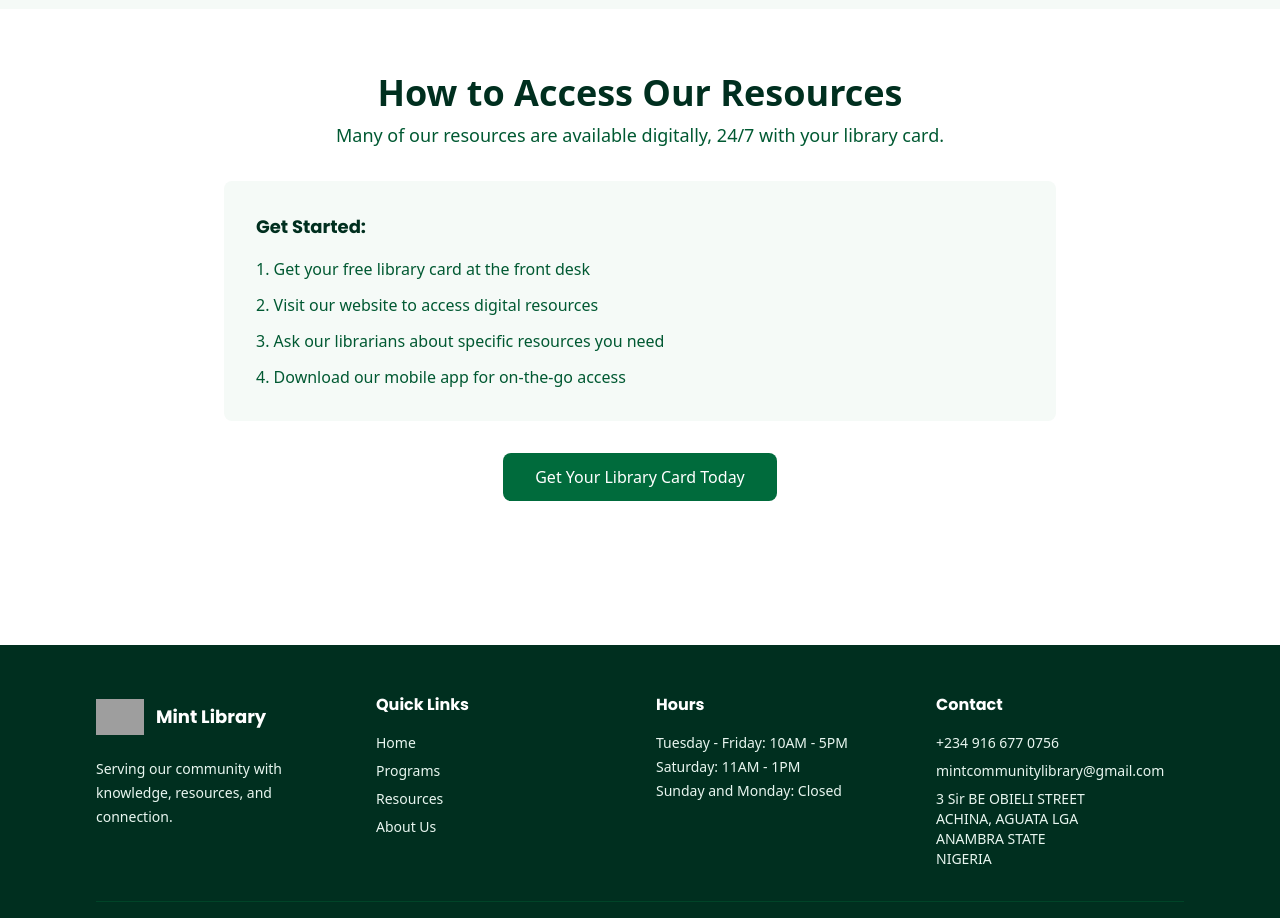
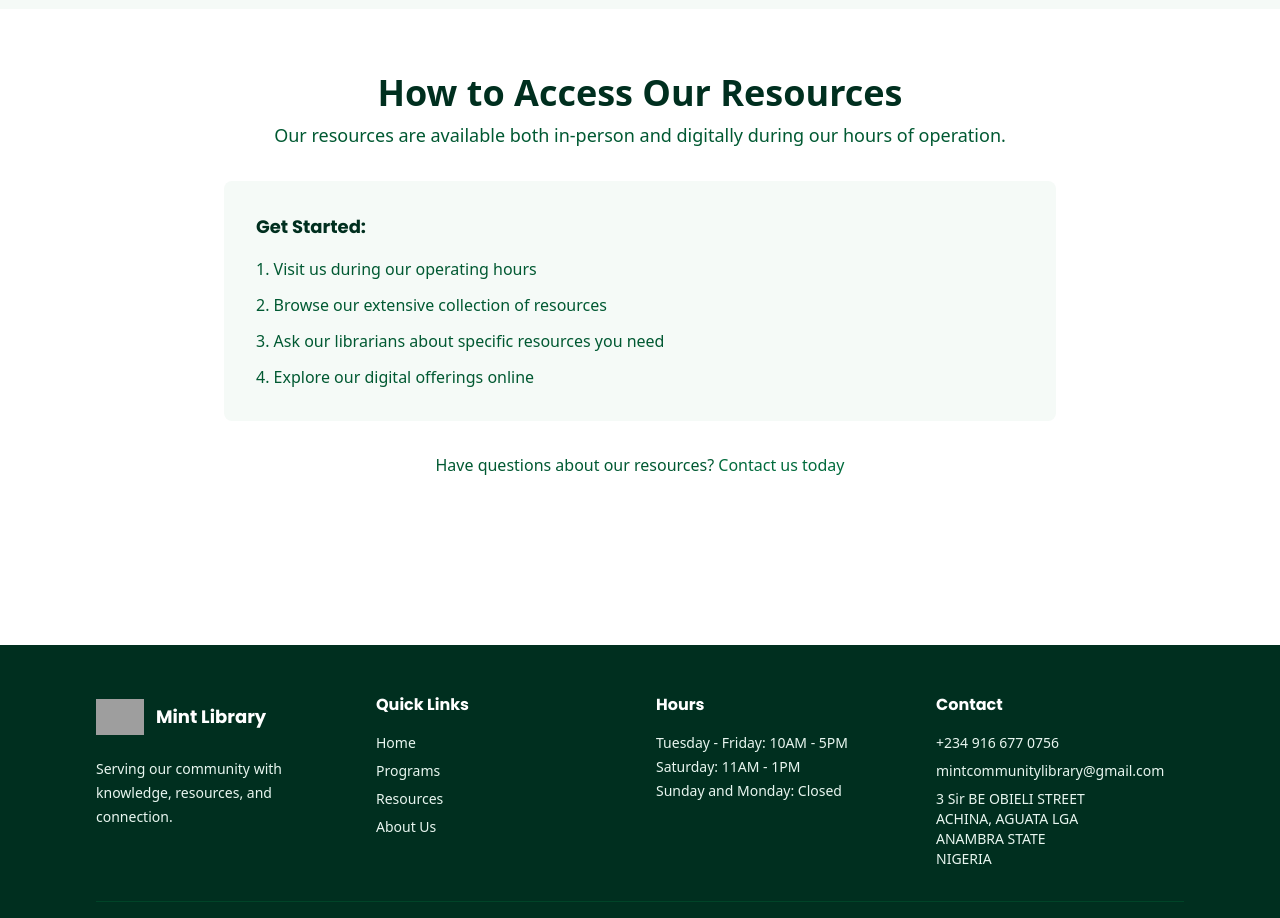
Before and after one commit to bigboss3953/mint-community-library, a Next.js app: page /resources in a window 1280 px wide. Shown: the part 1040-1958 px from the top of the page. Built offline with nearby package versions, Linux system fonts and the light colour scheme; grey boxes are pictures that could not be loaded.

Commit message:
Remove library card and app download references from resources page

```diff
--- a/app/(pages)/resources/page.tsx
+++ b/app/(pages)/resources/page.tsx
@@ -78,23 +78,23 @@ export default function Resources() {
         <div className="max-w-4xl mx-auto px-4 sm:px-6 lg:px-8">
           <h2 className="section-title text-center mb-4">How to Access Our Resources</h2>
           <p className="section-subtitle text-center text-mint-600 mb-8">
-            Many of our resources are available digitally, 24/7 with your library card.
+            Our resources are available both in-person and digitally during our hours of operation.
           </p>
 
           <div className="bg-mint-50 rounded-lg p-8 mb-8">
             <h3 className="font-heading font-bold text-lg text-mint-900 mb-4">Get Started:</h3>
             <ol className="space-y-3 text-mint-700">
-              <li>1. Get your free library card at the front desk</li>
-              <li>2. Visit our website to access digital resources</li>
+              <li>1. Visit us during our operating hours</li>
+              <li>2. Browse our extensive collection of resources</li>
               <li>3. Ask our librarians about specific resources you need</li>
-              <li>4. Download our mobile app for on-the-go access</li>
+              <li>4. Explore our digital offerings online</li>
             </ol>
           </div>
 
           <div className="text-center">
-            <button className="btn-primary">
-              Get Your Library Card Today
-            </button>
+            <p className="text-mint-700 mb-6">
+              Have questions about our resources? <a href="/contact" className="text-mint-600 hover:text-mint-700 font-medium">Contact us today</a>
+            </p>
           </div>
         </div>
       </section>
```
